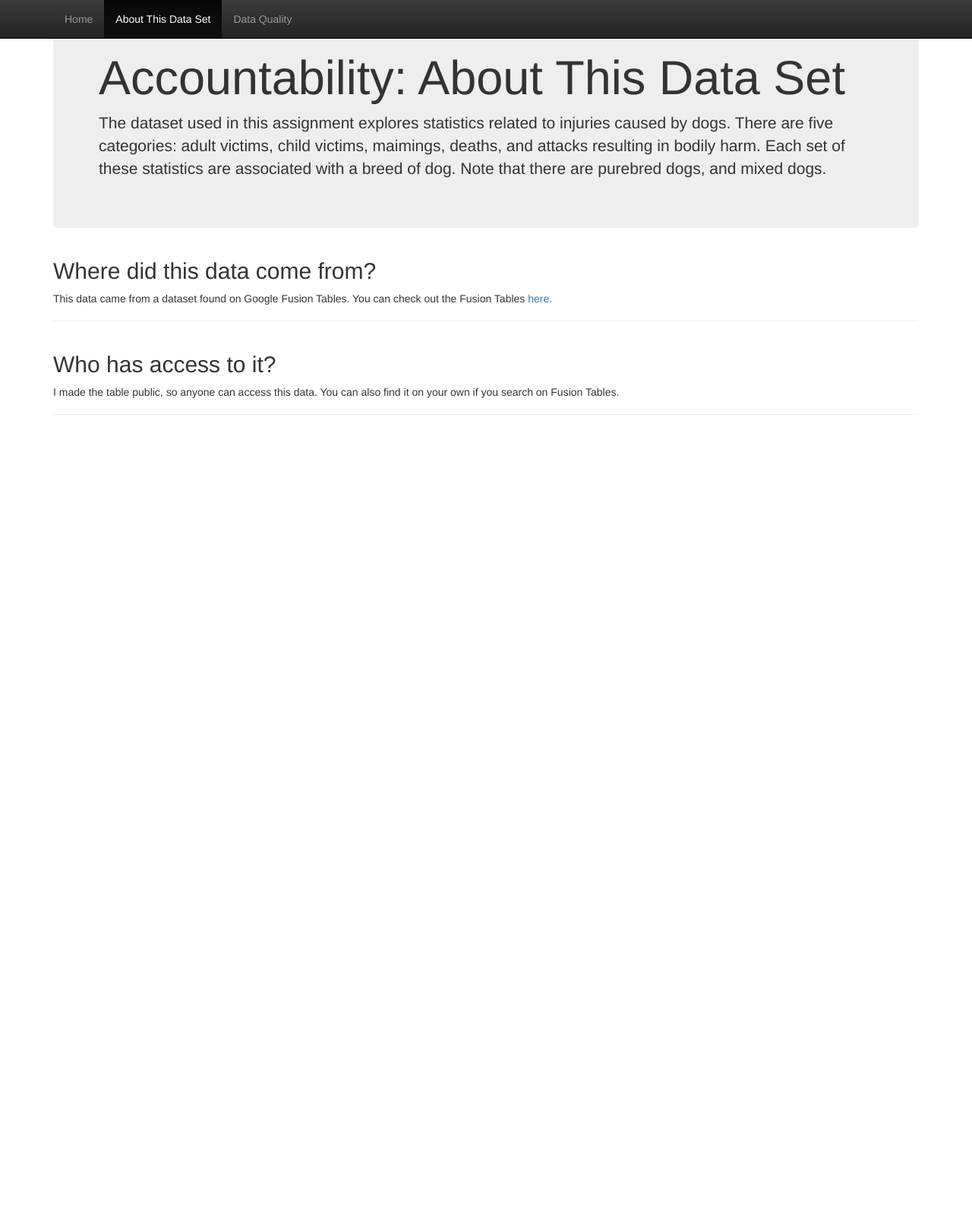
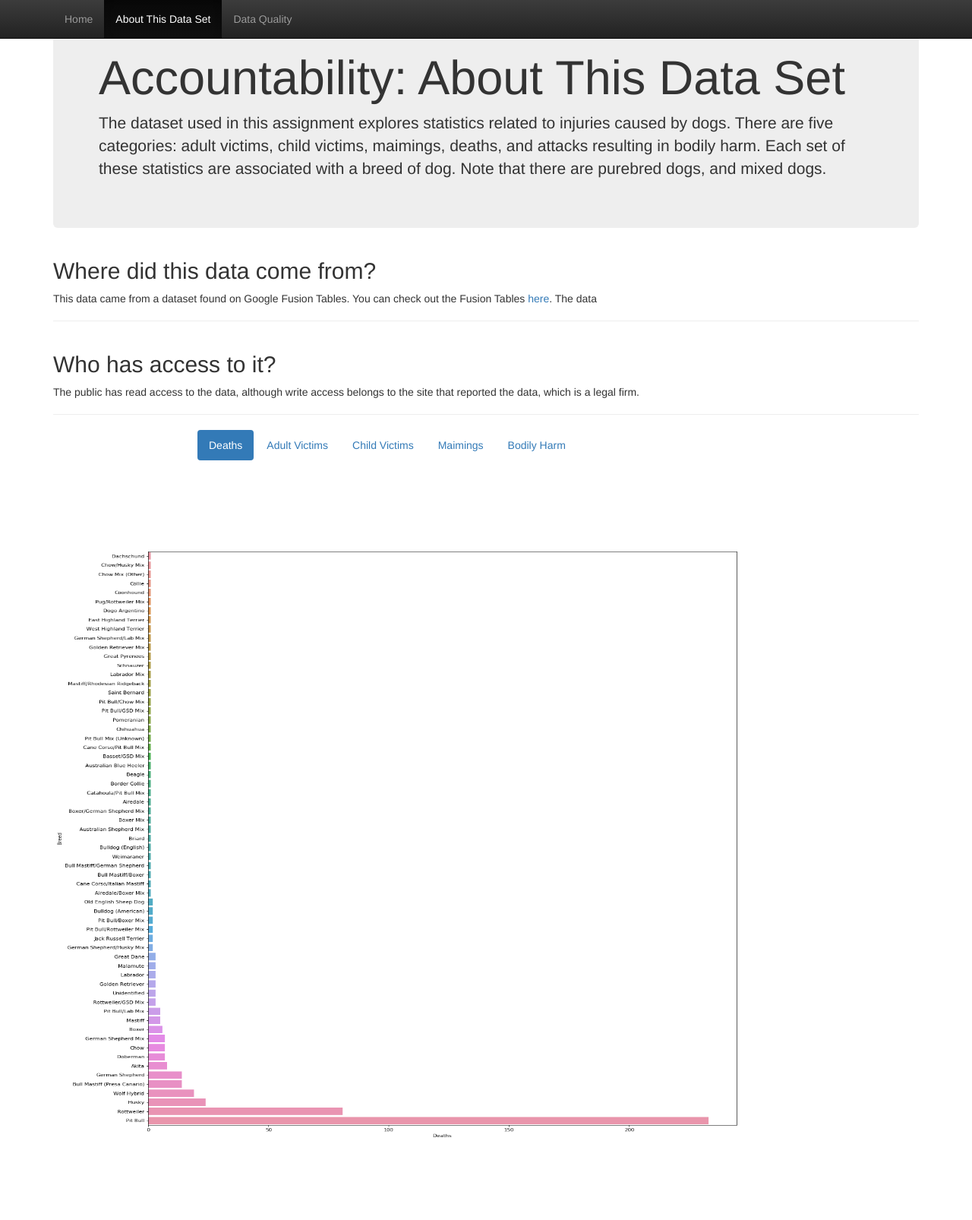
Before and after one commit to imsteev/tacotuesday-byte3, a Flask app: page /about in a window 1280 px wide. Shown: the whole page at 76% size. Before the commit the page ends 546 px from the top, so only its background shows below. Run offline with Flask 2, Linux system fonts and the light colour scheme; parts of the project's set-up code (start-up, migrations or seed data) failed here and were passed over; some libraries are stand-ins or nearby versions.

Commit message:
updated text

```diff
--- a/app.yaml
+++ b/app.yaml
@@ -29,6 +29,9 @@ handlers:
 - url: /templates
   static_dir: templates
   application_readable: true
+- url: /images
+  static_dir: images
+  application_readable: true
 
 
 # This handler tells app engine how to route requests to a WSGI application.
--- a/css/explore.css
+++ b/css/explore.css
@@ -2,3 +2,8 @@
     margin-right: 5px;
     margin-bottom: 5px;
 }
+
+.plots img{
+	width: 1000px;
+	height: 1000px;
+}
--- a/templates/about.html
+++ b/templates/about.html
@@ -16,7 +16,7 @@
     <!-- Bootstrap theme -->
     <link href="css/bootstrap-theme.min.css" rel="stylesheet">
     <!-- Custom styles for this template -->
-    <link href="css/theme.css" rel="stylesheet">
+    <link href="css/explore.css" rel="stylesheet">
   </head>
 
   <body role="document">
@@ -55,16 +55,48 @@
 
       <div class="page-header">
 	<h2>Where did this data come from?</h2>
-	<p>This data came from a dataset found on Google Fusion Tables. You can check out the Fusion Tables <a href="https://www.google.com/fusiontables/DataSource?docid=1eInGJ-8kleGckiZJ9lUw-uNfr6ZAc2H03KVysHpt">here</a>.</p>
+	<p>This data came from a dataset found on Google Fusion Tables. You can check out the Fusion Tables <a href="https://www.google.com/fusiontables/DataSource?docid=1eInGJ-8kleGckiZJ9lUw-uNfr6ZAc2H03KVysHpt">here</a>.
+		The data
+	</p>
       </div>
 
       <div class="page-header">
 	<h2>Who has access to it?</h2>
-	<p>I made the table public, so anyone can access this data. You can also find it on your own if you search on Fusion Tables.</p>
+	<p>The public has read access to the data, although write access belongs to the site that reported the data, which is a legal firm.</p>
       </div>
 
+	<div>
+		<div class="col-xs-2"></div>
 
-    </div> <!-- /container -->
+		<ul class="col-xs-8 nav nav-pills center-block">
+		<li class="active">
+			<a href="#deaths" data-toggle="tab">Deaths</a>
+		</li>
+		<li>
+			<a href="#adult-victims" data-toggle="tab">Adult Victims</a>
+		</li>
+		<li>
+			<a href="#child-victims" data-toggle="tab">Child Victims</a>
+		</li>
+		<li>
+			<a href="#maimings" data-toggle="tab">Maimings</a>
+		</li>
+		<li>
+			<a href="#bodily-harm" data-toggle="tab">Bodily Harm</a>
+		</li>
+		</ul>
+		<div class="col-xs-2"></div>
+	</div>
+	<div class="plots">
+			<div class="tab-content">
+			<div class="tab-pane active" id="deaths"><img src="/images/Deaths.png" alt='deaths'></div>
+			<div class="tab-pane" id="adult-victims"><img src="/images/Adult Victims.png" alt='adult victims'></div>
+			<div class="tab-pane" id="child-victims"><img src="/images/Child Victims.png" alt='child victims'></div>
+			<div class="tab-pane" id="maimings"><img src="/images/Maimings.png" alt='maimings'></div>
+			<div class="tab-pane" id="bodily-harm"><img src="/images/Attacks Doing Bodily Harm.png" alt='attacks doing bodily harm'></div>
+		</div>
+	</div>
+</div> <!-- /container -->
 
 
     <!-- Bootstrap core JavaScript
--- a/templates/index.html
+++ b/templates/index.html
@@ -82,7 +82,6 @@
      </table>
   </div>
   </div> <!-- /container -->
-
     <!-- Bootstrap core JavaScript
     ================================================== -->
     <!-- Placed at the end of the document so the pages load faster -->
```
Also changed, not shown: templates/quality.html (+11 -1 lines), images/Adult Victims.png (renamed from Adult Victims.png), images/Attacks Doing Bodily Harm.png (renamed from Attacks Doing Bodily Harm.png), images/Child Victims.png (renamed from Child Victims.png), images/Deaths.png (renamed from Deaths.png), images/Maimings.png (renamed from Maimings.png).
